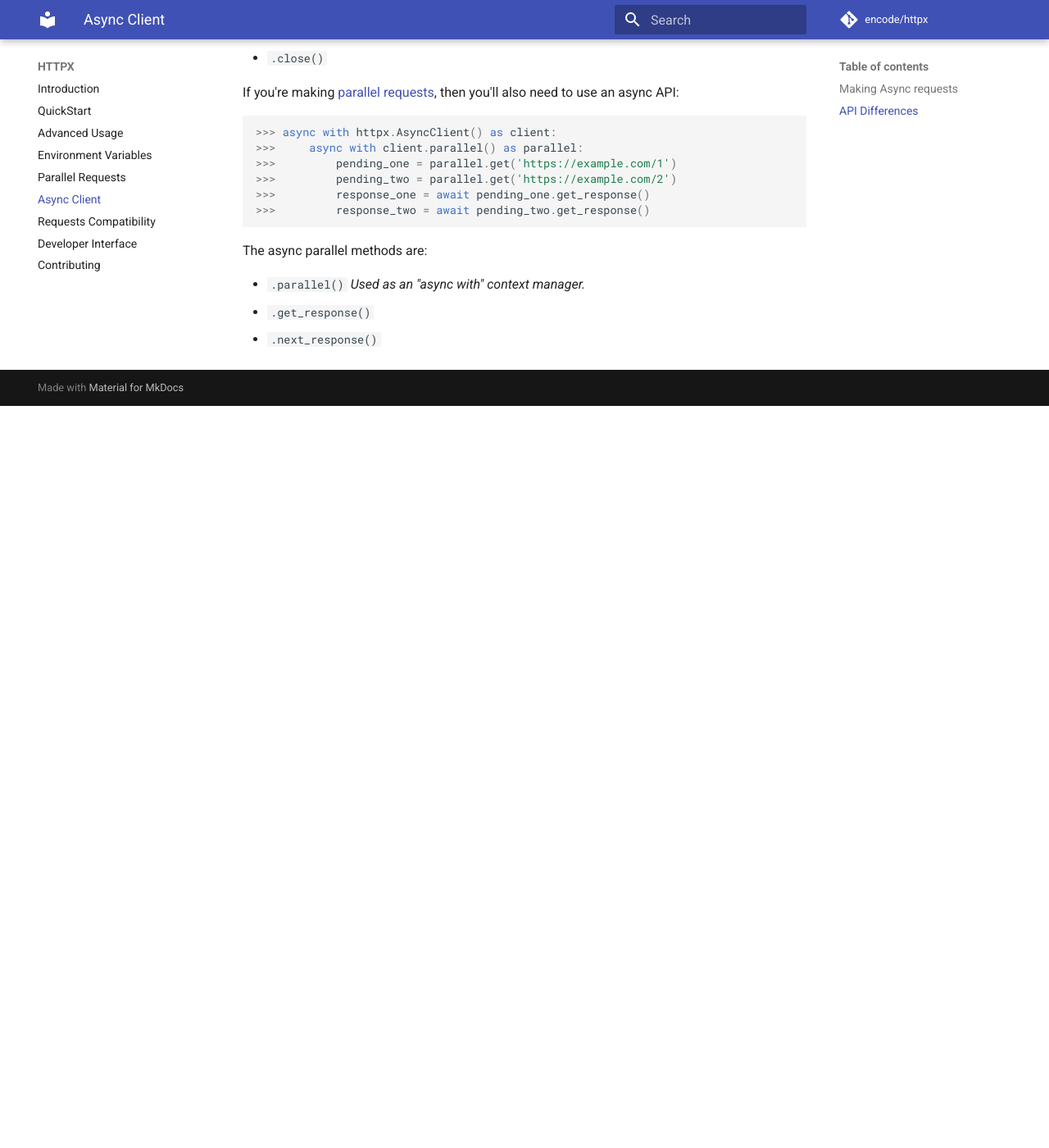
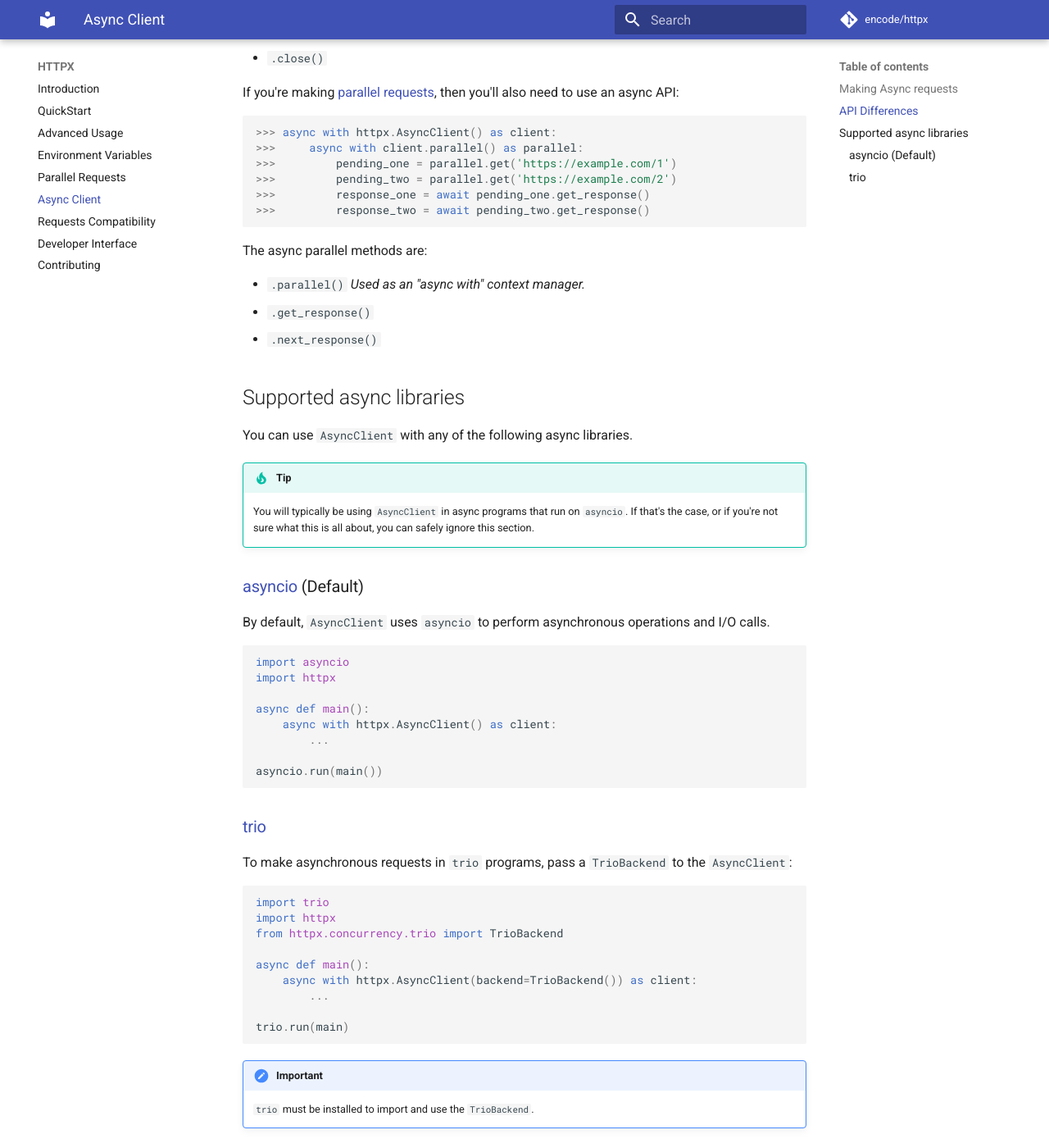
Before and after one commit to WorldStar0126/httpx, an MkDocs documentation site: the page built from docs/async.md, in a window 1280 px wide and 1400 px high, scrolled down 1232 px. Shown: the whole window at 82% size. Built offline with MkDocs 1.6.1 and Material for MkDocs 9.7.7, drawn with Linux system fonts in a browser that asks for light colours; comment, search, counter and statistics services are not loaded; before the commit the page ends 1727 px from its top, so only the background shows below that.

Commit message:
Document supported async libraries (#387)
* Document supported async libraries

* Update async.md

````diff
--- a/docs/async.md
+++ b/docs/async.md
@@ -64,3 +64,44 @@ The async parallel methods are:
 * `.parallel()` *Used as an "async with" context manager.*
 * `.get_response()`
 * `.next_response()`
+
+## Supported async libraries
+
+You can use `AsyncClient` with any of the following async libraries.
+
+!!! tip
+    You will typically be using `AsyncClient` in async programs that run on `asyncio`. If that's the case, or if you're not sure what this is all about, you can safely ignore this section.
+
+### [asyncio](https://docs.python.org/3/library/asyncio.html) (Default)
+
+By default, `AsyncClient` uses `asyncio` to perform asynchronous operations and I/O calls.
+
+```python
+import asyncio
+import httpx
+
+async def main():
+    async with httpx.AsyncClient() as client:
+        ...
+
+asyncio.run(main())
+```
+
+### [trio](https://github.com/python-trio/trio)
+
+To make asynchronous requests in `trio` programs, pass a `TrioBackend` to the `AsyncClient`:
+
+```python
+import trio
+import httpx
+from httpx.concurrency.trio import TrioBackend
+
+async def main():
+    async with httpx.AsyncClient(backend=TrioBackend()) as client:
+        ...
+
+trio.run(main)
+```
+
+!!! important
+    `trio` must be installed to import and use the `TrioBackend`.
````
